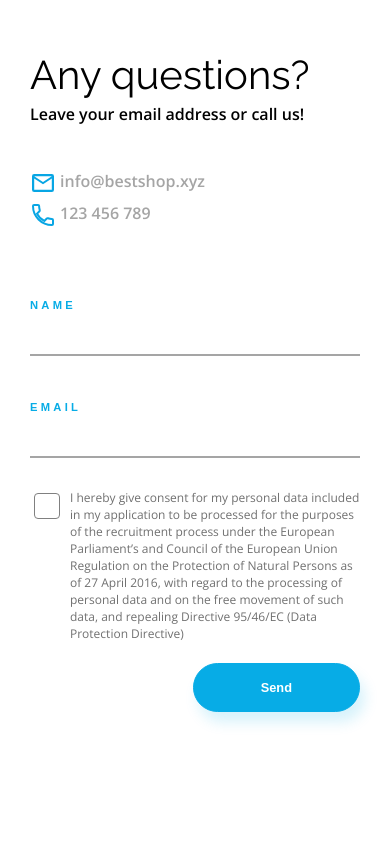
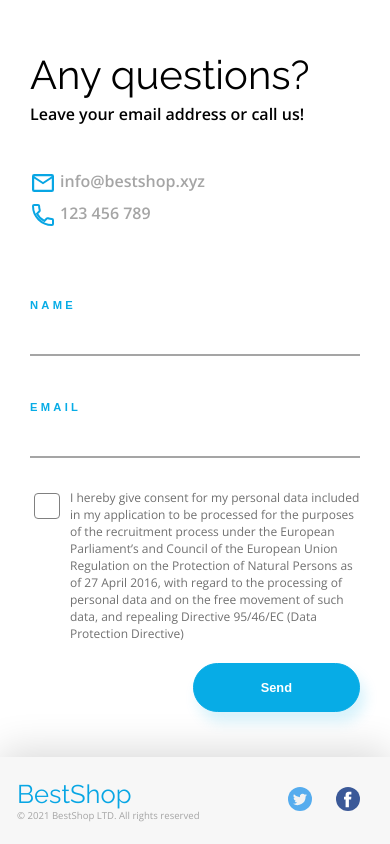
Before and after one commit to insolt/NextBS, a website: page index.html in a window 390 px wide. Shown: the part 3997-4841 px from the top of the page. Before the commit the page ends 4754 px from the top, so only its background shows below. Drawn offline with nearby package versions, Linux system fonts and the light colour scheme.

Commit message:
Added styles for footer mobile version

```diff
--- a/index.html
+++ b/index.html
@@ -189,12 +189,21 @@
         </div>
     </section>
 
-    <footer class="footer">
+    <footer id="footer" class="footer">
         <div class="container">
-            <div class="footert">
+            <div class="footer">
+                <div class="fotter_logo">
+                    <h2 class="footer_logo">BestShop</h2>
+                    <p class="footer_description">&copy; 2021 BestShop LTD. All rights reserved</p>
+                </div>
+                <div class="footer_links">
+                    <a href="#"><img alt="twitter link" src="../assets/twitter.svg" /></a>
+                    <a href="#"><img alt="facebook link" src="../assets/facebook.svg" /></a>
+                </div>
             </div>
         </div>
     </footer>
+
     <script src="js/index.js"></script>
 </body>
 
--- /dev/null
+++ b/scss/elements/_footer.scss
@@ -0,0 +1,34 @@
+footer.footer {
+    width: 100wv;
+    div.container {
+        div.footer {
+            display: flex;
+            justify-content: space-between;
+            align-items: center;
+            padding: 22px 30px 22px 17px;
+            background-color: #f7f7f7;
+            box-shadow: 0px -5px 40px #00000029;
+            div.fotter_logo {
+                h2.footer_logo {
+                    font-size: 1.6em;
+                    color: $color-logo;
+                    font-family: $font-logo;
+                    font-weight: 400;
+                }
+                p.footer_description {
+                    font-size: 0.6em;
+                    color: #A5A5A5;
+                    font-family: $font-text;
+                    font-weight: 400;
+                }
+            }
+            div.footer_links {
+                a {
+                    img {
+                        margin-left: 20px;
+                    }
+                }
+            }
+        }
+    }
+}
--- a/scss/main.scss
+++ b/scss/main.scss
@@ -6,6 +6,7 @@
 @import "elements/benefits.scss";
 @import "elements/pricing.scss";
 @import "elements/contact.scss";
+@import "elements/footer.scss";
 body {
     box-sizing: border-box;
     font-family: 'Open-Sans', sans-serif;
```
Also changed, not shown: css/main.css, 1 other file.
